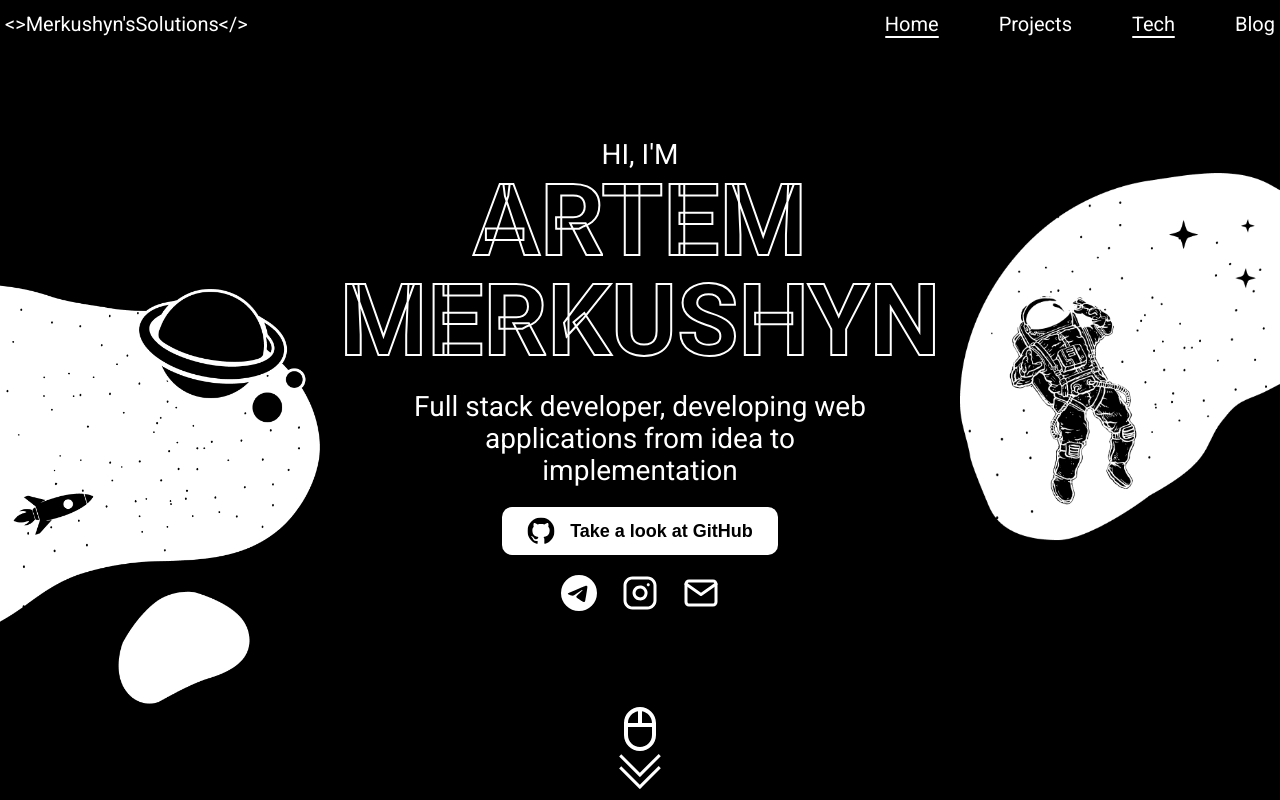
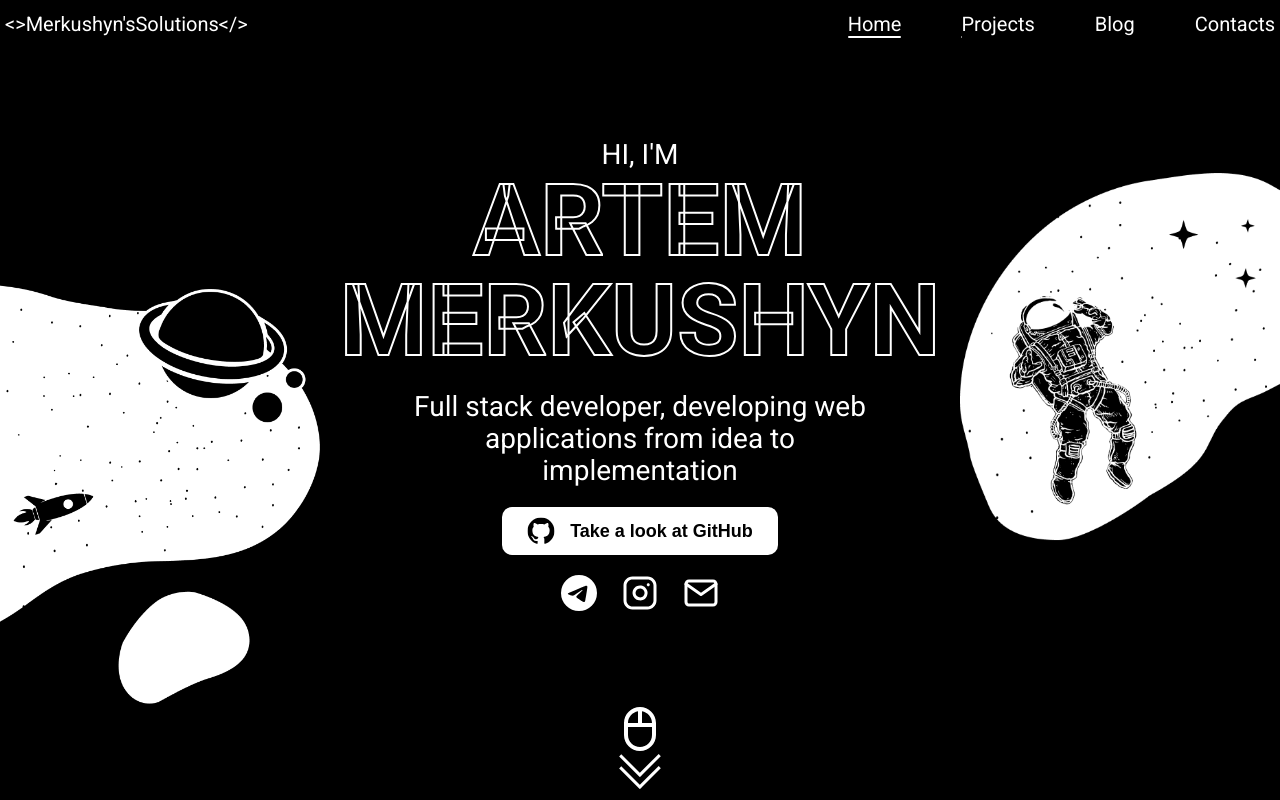
Before and after one commit to ArtemMerkushyn/byMerkushyn, a React (Create React App) app: page / in a window 1280 px wide. Shown: the top 800 px of the page. Built offline with nearby package versions, Linux system fonts and the light colour scheme.

Commit message:
fixed the styles in the header and projects components

```diff
--- a/src/components/header/Header.jsx
+++ b/src/components/header/Header.jsx
@@ -34,14 +34,18 @@ export const Header = () => {
                         <li className={styles.nav__item}>
                             <NavLink
                                 className={({ isActive }) => (isActive ? styles.active : undefined)}
-                                to={'/'}
-                            >Tech</NavLink>
+                                to={'/posts'}
+                            >
+                                Blog
+                            </NavLink>
                         </li>
                         <li className={styles.nav__item}>
                             <NavLink
                                 className={({ isActive }) => (isActive ? styles.active : undefined)}
-                                to={'/posts'}
-                            >Blog</NavLink>
+                                to={'/contacts'}
+                            >
+                                Contacts
+                            </NavLink>
                         </li>
                     </ul>
                 </nav>
@@ -77,19 +81,19 @@ export const Header = () => {
                     <li className={styles.navmenu__item}>
                         <NavLink
                             className={({ isActive }) => (isActive ? styles.active : undefined)}
-                            to={'/'}
+                            to={'/posts'}
                             onClick={() => setActiveBurgerBtn(false)}
                         >
-                            Tech
+                            Blog
                         </NavLink>
                     </li>
                     <li className={styles.navmenu__item}>
                         <NavLink
                             className={({ isActive }) => (isActive ? styles.active : undefined)}
-                            to={'/posts'}
+                            to={'/contacts'}
                             onClick={() => setActiveBurgerBtn(false)}
                         >
-                            Blog
+                            Contacts
                         </NavLink>
                     </li>
                 </ul>
--- a/src/components/header/header.module.scss
+++ b/src/components/header/header.module.scss
@@ -165,7 +165,7 @@
                 content: '';
                 position: absolute;
                 bottom: 0;
-                left: 0;
+                left: -1px;
                 width: 100%;
                 height: 2px;
                 border-radius: 50px;
--- a/src/components/projects/projects.module.scss
+++ b/src/components/projects/projects.module.scss
@@ -41,7 +41,7 @@
     }
 }
 
-@media (max-width: 724px) {
+@media (max-width: 750px) {
     .projects {
         flex-direction: column;
         gap: 40px;
```
